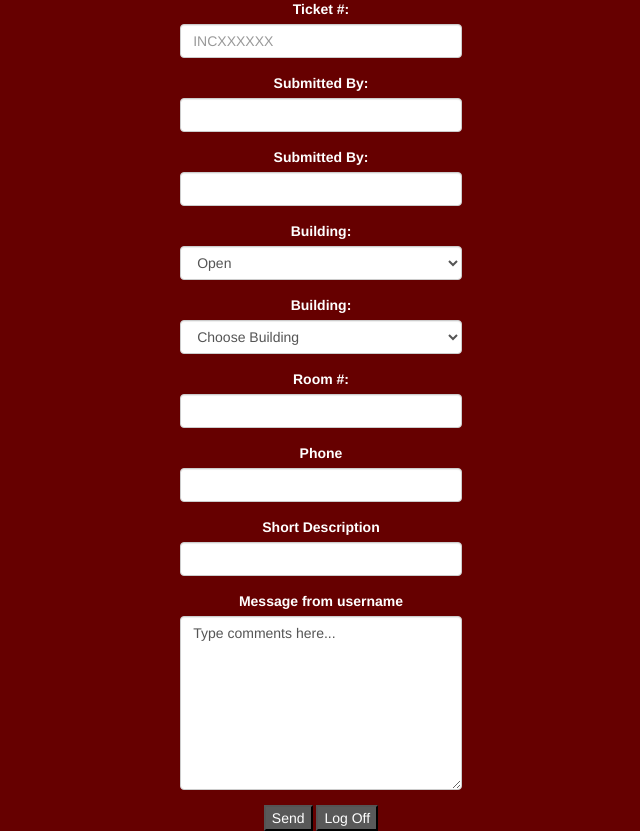
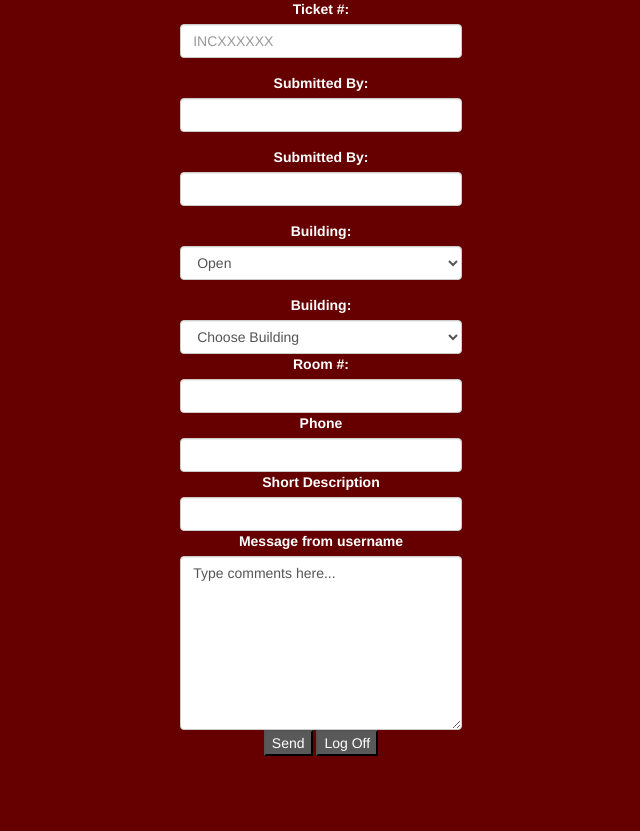
Before and after one commit to masonswain/CSC450-Web-Application, a PHP site: page /OpenTicket.html in a window 1280 px wide. Shown: the part 210-1041 px from the top of the page, without its empty margins (319-959 px from the left). After the commit the page ends 966 px from the top, so only its background shows below. Run offline with PHP 8.4, Linux system fonts and the light colour scheme.

Commit message:
Changes for connection and HTML structure

```diff
--- a/OpenTicket.html
+++ b/OpenTicket.html
@@ -28,7 +28,7 @@
             <div id="viewTickets"><button type="button" class="button" onclick="location.href='ViewTicket.html'">View Tickets</button></div>
         </span>
 	<br><br><br>
-            <form>
+            <form action="create-ticket.php" method="post">
                 <!-- Ticket # -->
                 <div class="form-group">
                     <label for="ticketID">Ticket #:</label>
@@ -65,7 +65,6 @@
             <option value="data">Hook up to Database</option>
         </select>
     </div>-->
-
                 <!-- Building dropdown -->
                 <div class="form-group">
                     <label for="buildingDropDown">Building:</label>
@@ -76,32 +75,29 @@
                         <option value="admin">Admin</option>
                         <option value="library">Library</option>
                     </select>
-                </div>
+
 
                 <!-- Room # -->
-                <div class="form-group">
+
                     <label for="room">Room #:</label>
                     <input type="number" class="form-control" id="room">
-                </div>
+
 
                 <!-- Extension -->
-                <div class="form-group">
+
                     <label for="phone">Phone</label>
                     <input type="number" class="form-control" id="phone">
-                </div>
+
 
                 <!-- Short Description -->
-                <div class="form-group">
+
                     <label for="sDescription">Short Description</label>
                     <input type="text" class="form-control" id="sDescription">
-                </div>
 
-                <div class="form-group">
                     <!-- User's username will be inserted here -->
                     <label for="message">Message from username</label>
                     <textarea class="form-control" id="message" rows="8">Type comments here...</textarea>
-                </div>
-            </form>
+
 
                 <span class="buttons2">
                     <button type="submit" class="button">Send</button>
@@ -109,6 +105,10 @@
                     <!--<div id="cancel"><button type="button" class="button">Cancel</button></div>-->
 
                 </span>
+                </div>
+            </form>
+
+
 
 	<!-- jQuery library -->
 	<script src="https://ajax.googleapis.com/ajax/libs/jquery/3.3.1/jquery.min.js"></script>
```
Also changed, not shown: create-ticket.php (+5 -6 lines). Lines whose indentation alone changed are shown as unchanged.
